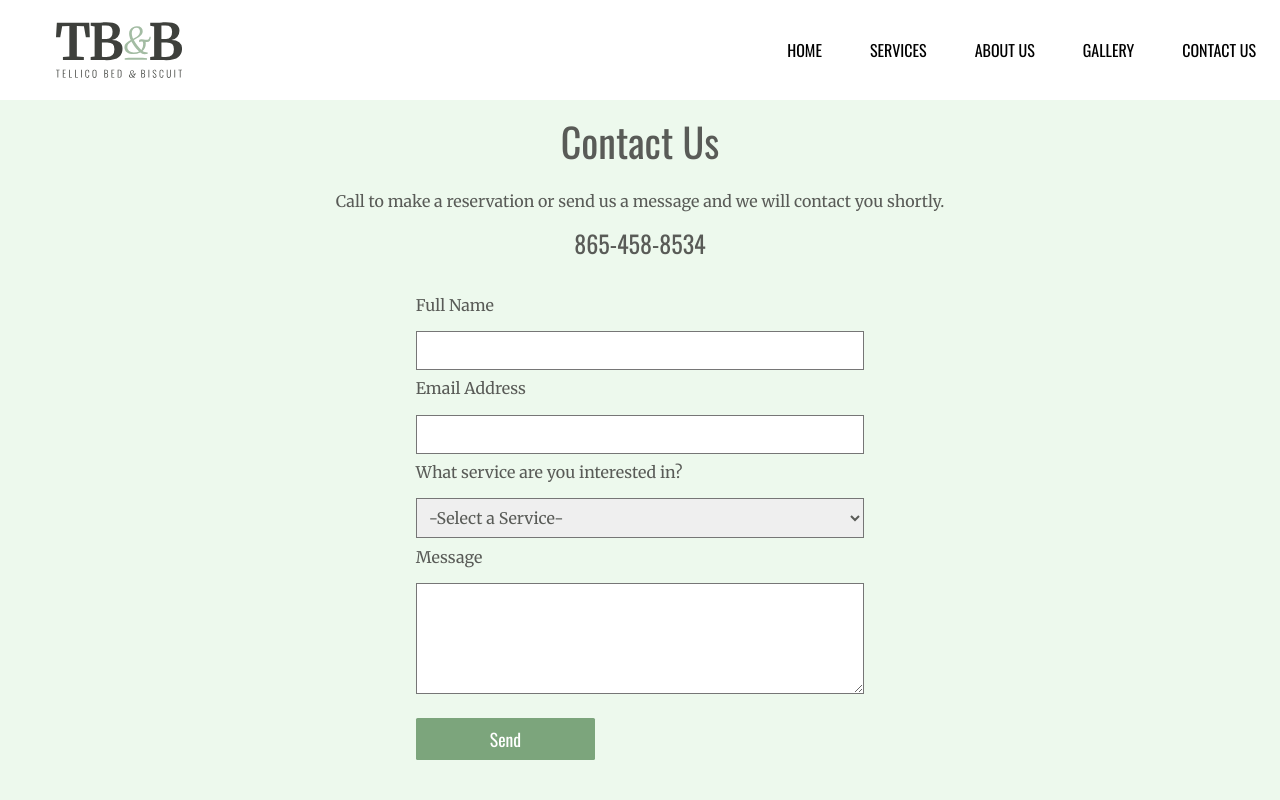
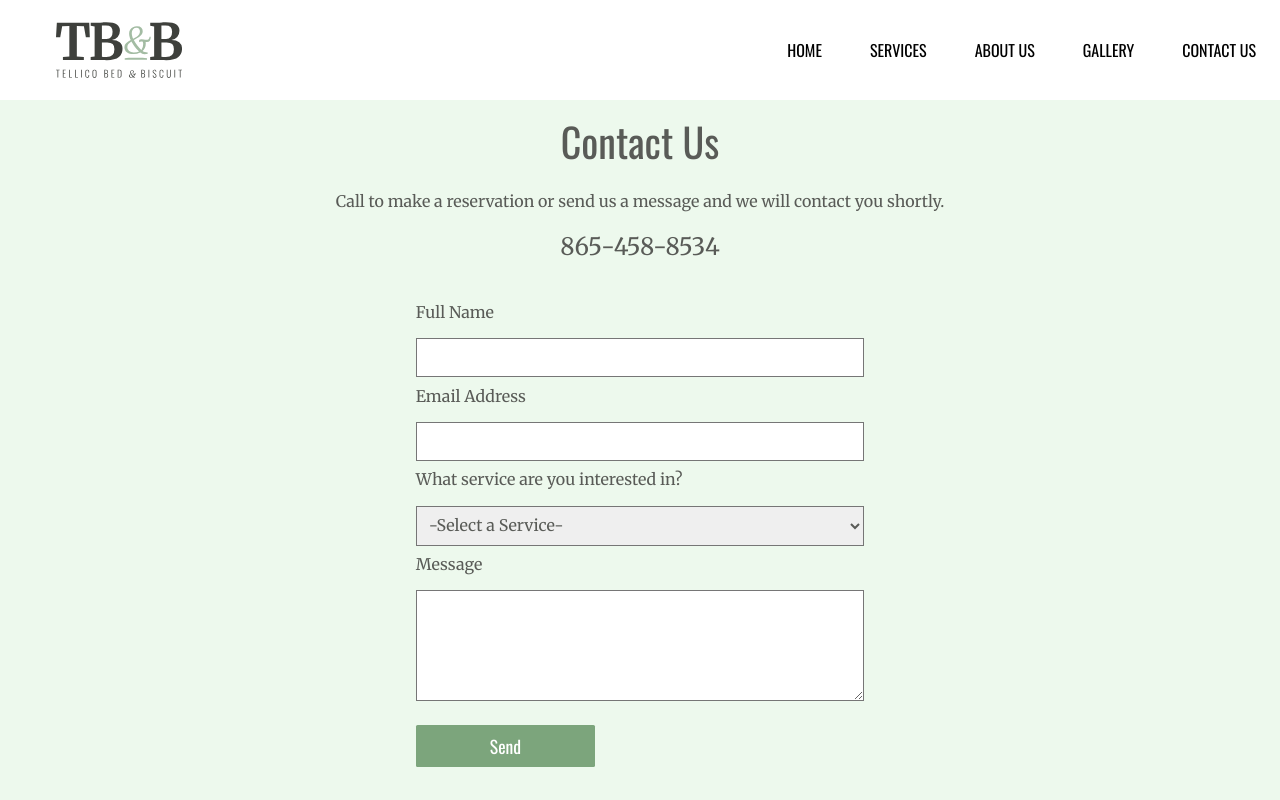
Before and after one commit to Worthy-Dev/tellicoBNB, a React (Create React App) app in the folder tellico/: page /contact in a window 1280 px wide. Shown: the top 800 px of the page. Built offline with nearby package versions, Linux system fonts and the light colour scheme; the HTML template or start-up script is replaced by a standard one.

Commit message:
Update ContactUs.js

```diff
--- a/tellico/src/components/ContactUs.js
+++ b/tellico/src/components/ContactUs.js
@@ -13,7 +13,7 @@ const ContactUs= () => {
       <div className="contact-form-container">
         <h2>Contact Us</h2>
         <p>Call to make a reservation or send us a message and we will contact you shortly. </p>
-        <h4 className="phone">865-458-8534</h4>
+        <a className="phone" href="tel:+1-865-458-8534">865-458-8534</a>
 
         <div className="contact-form">
             <form onSubmit={handleSubmit}>
@@ -131,6 +131,7 @@ const Contact = styled.div`
   }
 
   .phone {
+    font-size: 1.5rem;
     margin-bottom: 1.8rem;
     text-align: center;
   }
```
